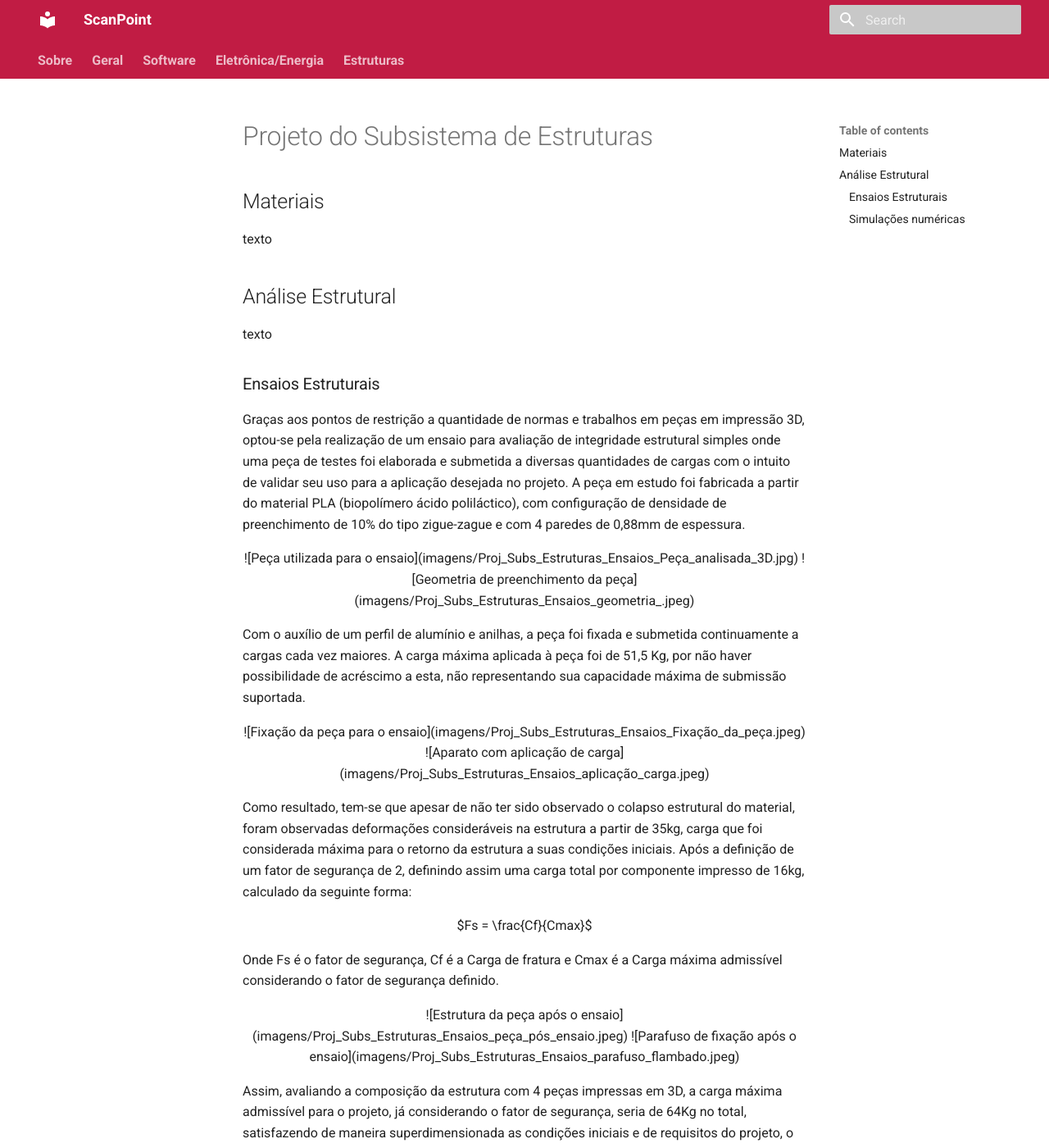
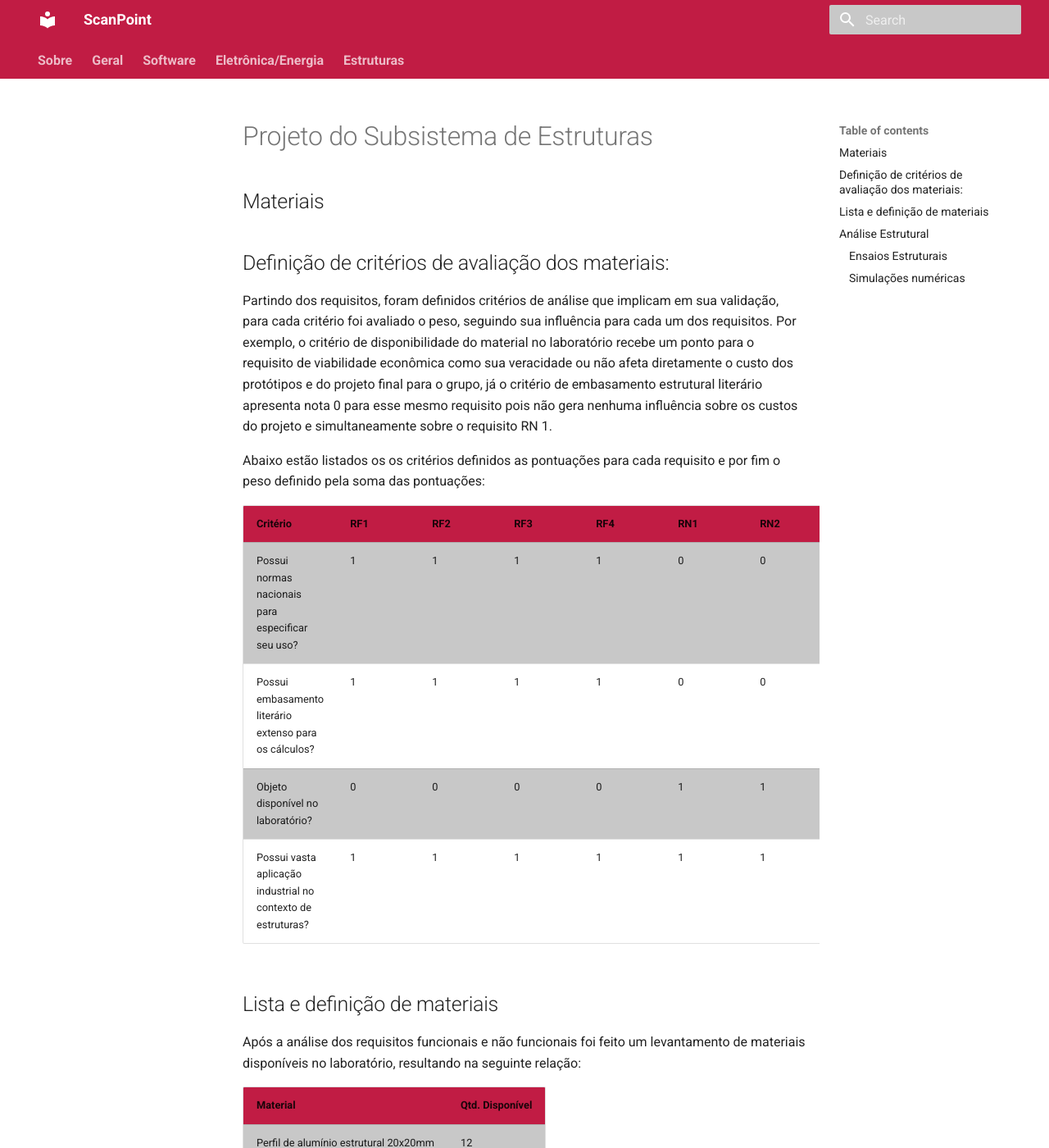
Before and after one commit to Calcioft/ScanPoint, an MkDocs documentation site: the page built from docs/estruturas/Projeto_subsistema_estruturas.md, in a window 1280 px wide and 1400 px high. Shown: the whole window at 82% size. Built offline with MkDocs 1.6.1 and Material for MkDocs 9.7.7, drawn with Linux system fonts in a browser that asks for light colours; some of the changed text lies outside the part shown.

Commit message:
Adicionando tabelas de peso e definição de materiais

```diff
--- a/docs/estruturas/Projeto_subsistema_estruturas.md
+++ b/docs/estruturas/Projeto_subsistema_estruturas.md
@@ -2,7 +2,35 @@
 
 ## Materiais
 
-texto
+## Definição de critérios de avaliação dos materiais:
+
+Partindo dos requisitos, foram definidos critérios de análise que implicam em sua validação, para cada critério foi avaliado o peso, seguindo sua influência para cada um dos requisitos. Por exemplo, o critério de disponibilidade do material no laboratório recebe um ponto para o requisito de viabilidade econômica como sua veracidade ou não afeta diretamente o custo dos protótipos e do projeto final para o grupo, já o critério de embasamento estrutural literário apresenta nota 0 para esse mesmo requisito pois não gera nenhuma influência sobre os custos do projeto e simultaneamente sobre o requisito RN 1.
+
+Abaixo estão listados os os critérios definidos as pontuações para cada requisito e por fim o peso definido pela soma das pontuações:
+
+| Critério                                    | RF1 | RF2 | RF3 | RF4 | RN1 | RN2 | Peso |
+|---------------------------------------------|-----|-----|-----|-----|-----|-----|------|
+| Possui normas nacionais para especificar seu uso? |  1  |  1  |  1  |  1  |  0  |  0  |  4   |
+| Possui embasamento literário extenso para os cálculos? |  1  |  1  |  1  |  1  |  0  |  0  |  4   |
+| Objeto disponível no laboratório?           |  0  |  0  |  0  |  0  |  1  |  1  |  2   |
+| Possui vasta aplicação industrial no contexto de estruturas? |  1  |  1  |  1  |  1  |  1  |  1  |  6   |
+
+## Lista e definição de materiais
+
+Após a análise dos requisitos funcionais e não funcionais foi feito um levantamento de materiais disponíveis no laboratório, resultando na seguinte relação:
+
+| Material                                       | Qtd. Disponível |
+|------------------------------------------------|-----------------|
+| Perfil de alumínio estrutural 20x20mm          |        12       |
+| Fuso 8x480mm                                   |        1        |
+| Motores de passo                               |        4        |
+| Acoplador do motor de passo                    |       ~10       |
+| Cantoneiras de alumínio                        |       ~70       |
+| Guias de aço 8x600mm                           |        2        |
+| Rolamento linear 8mm                           |        2        |
+| Suporte de alumínio para eixo linear           |       ~10       |
+
+
 
 ## Análise Estrutural
 
```
